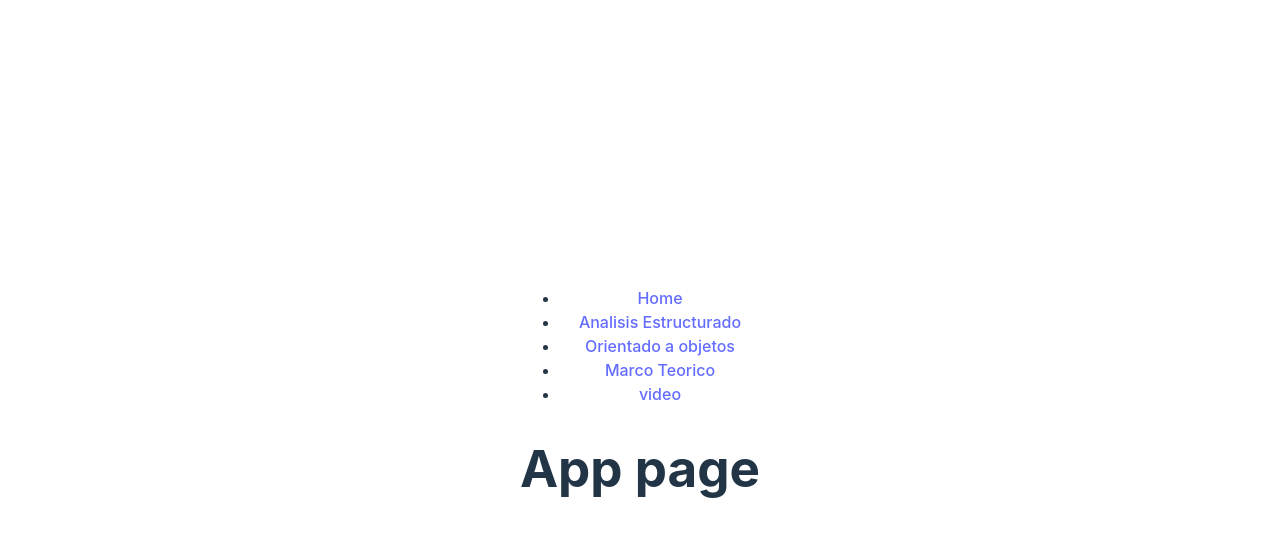
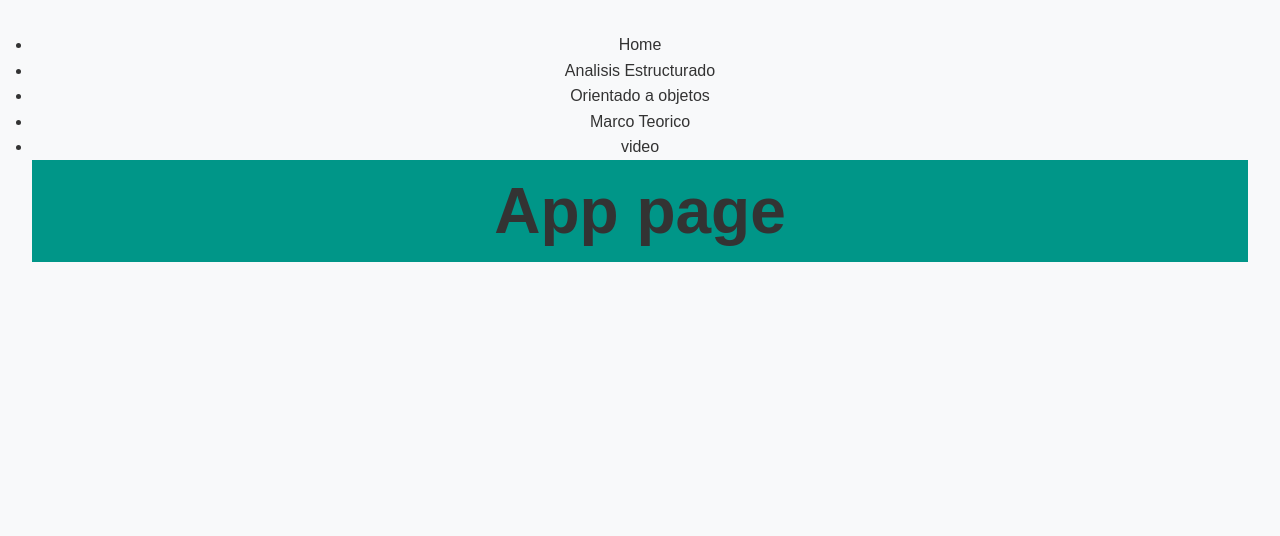
Before and after one commit to freddyvelarde/hipermaxi-inventario, a React (Vite) app: page / in a window 1280 px wide. Shown: the top 536 px of the page. Built offline with nearby package versions, Linux system fonts and the light colour scheme.

Commit message:
adding `styled-components` intead of css

```diff
--- a/package.json
+++ b/package.json
@@ -12,7 +12,8 @@
   "dependencies": {
     "react": "^18.3.1",
     "react-dom": "^18.3.1",
-    "react-router-dom": "^6.28.0"
+    "react-router-dom": "^6.28.0",
+    "styled-components": "^6.1.13"
   },
   "devDependencies": {
     "@eslint/js": "^9.13.0",
--- a/src/App.jsx
+++ b/src/App.jsx
@@ -1,11 +1,24 @@
 import "./App.css";
 import Navbar from "./pages/Navbar";
+import styled from "styled-components";
 
 function App() {
+  const colors = {
+    red: "red",
+    blue: "blue",
+    white: "#ffffff",
+    skyblue: "#009688",
+  };
+
+  const Header1 = styled.h1`
+    background-color: ${(props) => props.$colors.skyblue};
+    font-size: 4rem;
+  `;
+
   return (
     <>
       <Navbar />
-      <h1>App page</h1>
+      <Header1 $colors={colors}>App page</Header1>
     </>
   );
 }
--- a/src/main.jsx
+++ b/src/main.jsx
@@ -1,13 +1,37 @@
 import { StrictMode } from "react";
 import { createRoot } from "react-dom/client";
-import "./index.css";
-// react router
 import { RouterProvider } from "react-router-dom";
 import router from "./routes";
-//
+import { createGlobalStyle } from "styled-components";
+
+const GlobalStyle = createGlobalStyle`
+    *, *::before, *::after {
+    margin: 0;
+    padding: 0;
+    box-sizing: border-box;
+  }
+
+  body {
+    font-family: Arial, sans-serif;
+    background-color: #f8f9fa;
+    color: #333;
+    line-height: 1.6;
+  }
+
+  h1, h2, h3, h4, h5, h6 {
+    margin: 0;
+    font-weight: bold;
+  }
+
+  a {
+    color: inherit;
+    text-decoration: none;
+  }
+`;
 
 createRoot(document.getElementById("root")).render(
   <StrictMode>
+    <GlobalStyle />
     <RouterProvider router={router} />
   </StrictMode>,
 );
```
Also changed, not shown: 1 other file (tests, documents, lock files or other folders).
